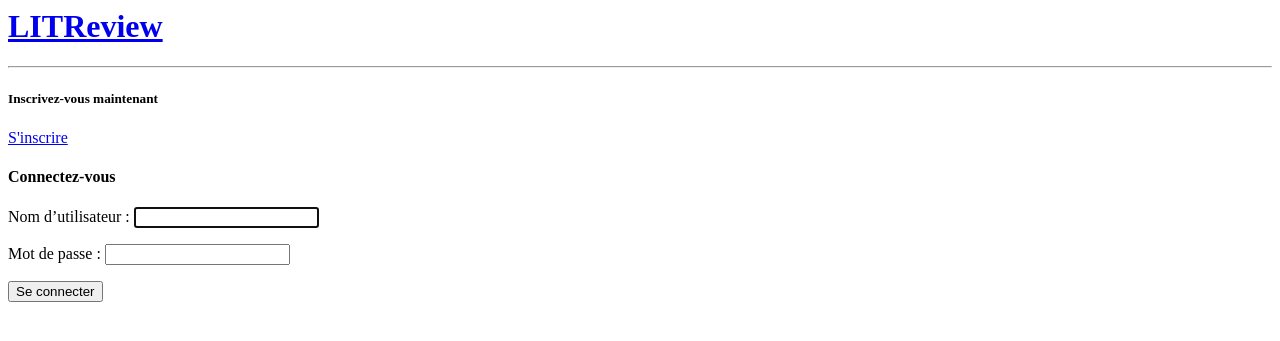
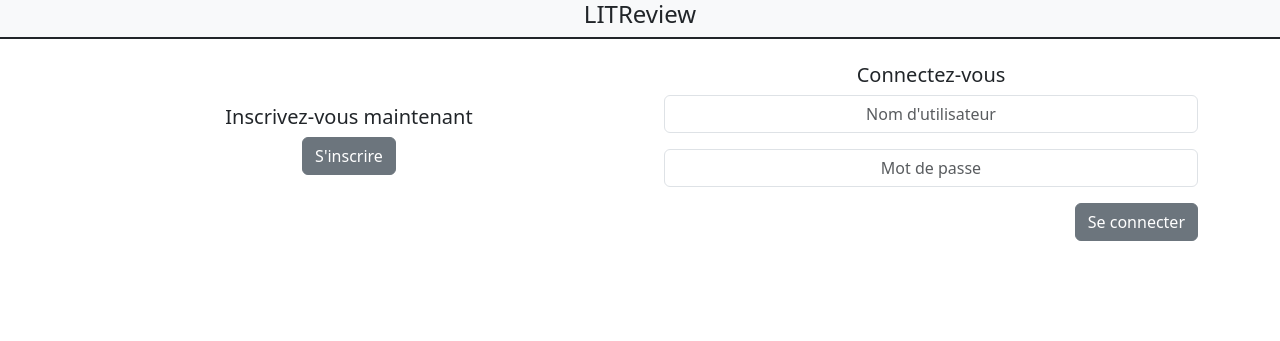
Before and after one commit to DayriseA/OCP9_LITRevu, a Django app: page /login/ in a window 1280 px wide. Shown: the top 341 px of the page. Run offline with Django 4.2, Linux system fonts and the light colour scheme; some libraries are stand-ins or nearby versions.

Commit message:
style: add custom authentication form to manage bootstrap classes; update base and login templates

```diff
--- a/litrevu/authentication/forms.py
+++ b/litrevu/authentication/forms.py
@@ -1,4 +1,6 @@
+from django import forms
 from django.contrib.auth import get_user_model
+from django.contrib.auth.forms import AuthenticationForm
 from django.contrib.auth.forms import UserCreationForm
 
 
@@ -6,3 +8,23 @@ class SignupForm(UserCreationForm):
     class Meta:
         model = get_user_model()
         fields = ("username", "password1", "password2")
+
+
+class MyAuthForm(AuthenticationForm):
+    class Meta:
+        model = get_user_model()
+        fields = ["username", "password"]
+
+    def __init__(self, *args, **kwargs):
+        super(MyAuthForm, self).__init__(*args, **kwargs)
+        self.fields["username"].label = False
+        self.fields["username"].widget = forms.TextInput(
+            attrs={
+                "class": "form-control text-center",
+                "placeholder": "Nom d'utilisateur",
+            }
+        )
+        self.fields["password"].label = False
+        self.fields["password"].widget = forms.PasswordInput(
+            attrs={"class": "form-control text-center", "placeholder": "Mot de passe"}
+        )
--- a/litrevu/authentication/templates/authentication/login.html
+++ b/litrevu/authentication/templates/authentication/login.html
@@ -1,14 +1,23 @@
 {% extends "base.html" %}
 {% block content %}
 
-<h5>Inscrivez-vous maintenant</h5>
-<a class="button" href="{% url 'signup' %}">S'inscrire</a>
+  <div class="container text-center mt-4">
+    <div class="row align-items-center justify-content-center g-5">
 
-<h4>Connectez-vous</h4>
-<form method="post">
-    {% csrf_token %}
-    {{ form.as_p }}
-    <button type="submit">Se connecter</button>
-</form>
+      <div class="col-sm mb-4">
+        <h5>Inscrivez-vous maintenant</h5>
+        <a class="btn btn-secondary" href="{% url 'signup' %}">S'inscrire</a>
+      </div>
+
+      <div class="col-sm">
+        <h5>Connectez-vous</h5>
+        <form method="post">
+          {% csrf_token %}
+          {{ form.as_p }}
+          <button type="submit" class="btn btn-secondary float-end">Se connecter</button>
+        </form>
+      </div>
+    </div>
+  </div>
 
 {% endblock content %}
--- a/litrevu/litrevu/urls.py
+++ b/litrevu/litrevu/urls.py
@@ -27,6 +27,7 @@ from django.urls import path
 
 import authentication.views
 import rating.views
+from authentication.forms import MyAuthForm
 
 
 urlpatterns = [
@@ -35,7 +36,9 @@ urlpatterns = [
     path(
         "login/",
         LoginView.as_view(
-            template_name="authentication/login.html", redirect_authenticated_user=True
+            template_name="authentication/login.html",
+            authentication_form=MyAuthForm,
+            redirect_authenticated_user=True,
         ),
         name="login",
     ),
--- a/litrevu/templates/base.html
+++ b/litrevu/templates/base.html
@@ -1,27 +1,40 @@
+{% load django_bootstrap5 %}
 {% load static %}
-<html>
+<!doctype html>
+<html lang="fr">
   <head>
+    <meta charset="utf-8">
+    <meta name="viewport" content="with=device-width, initial-scale=1">
+    {% bootstrap_css %}
     <title>LITReview</title>
-        <link rel="stylesheet" href="{% static 'app.css' %}">
   </head>
   <body>
-        <h1><a href="{% url 'feed' %}">LITReview</a></h1>
+    <div class="container-fluid d-flex justify-content-between align-items-center
+                bg-light sticky-top border-bottom border-dark border-2 mb-3">
+      <p class="h4 text-center mx-auto">
+        <a class="text-decoration-none text-dark" href="{% url 'feed' %}">LITReview</a></p>
       {% if user.is_authenticated %}
-            <nav class="navbar">
-                <a href="{% url 'feed' %}">Flux</a>
-                <a href="{% url 'my_posts' %}">Posts</a>
-                <a href="{% url 'follows' %}">Abonnements</a>
-                <a href="{% url 'logout' %}">Se déconnecter</a>
+        <nav class="navbar navbar-expand-sm">
+          <div class="container-fluid justify-content-end">
+            <button class="navbar-toggler" type="button" data-bs-toggle="collapse"
+                    data-bs-target="#navbarNavAltMarkup">
+              <span class="navbar-toggler-icon"></span>
+            </button>
+            <div class="collapse navbar-collapse" id="navbarNavAltMarkup">
+              <div class="navbar-nav">
+                <a class="nav-link text-dark" href="{% url 'feed' %}">Flux</a>
+                <a class="nav-link text-dark" href="{% url 'my_posts' %}">Posts</a>
+                <a class="nav-link text-dark" href="{% url 'follows' %}">Abonnements</a>
+                <a class="nav-link text-dark" href="{% url 'logout' %}">Se déconnecter</a>
+              </div>
+            </div>
+          </div>
         </nav>
       {% endif %}
-        <hr>
-        {% if messages %}
-            <ul class="messages">
-                {% for message in messages %}
-                    <li{% if message.tags %} class="{{ message.tags }}"{% endif %}>{{ message }}</li>
-                {% endfor %}
-            </ul>
-        {% endif %}
+    </div>
+
+    {% bootstrap_messages %}
     {% block content %}{% endblock content %}
+    {% bootstrap_javascript %}
   </body>
 </html>
```
Lines whose indentation alone changed are shown as unchanged.
